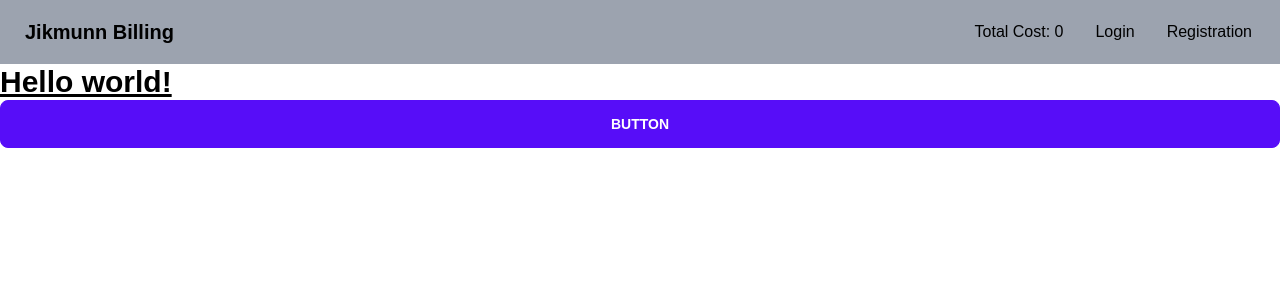
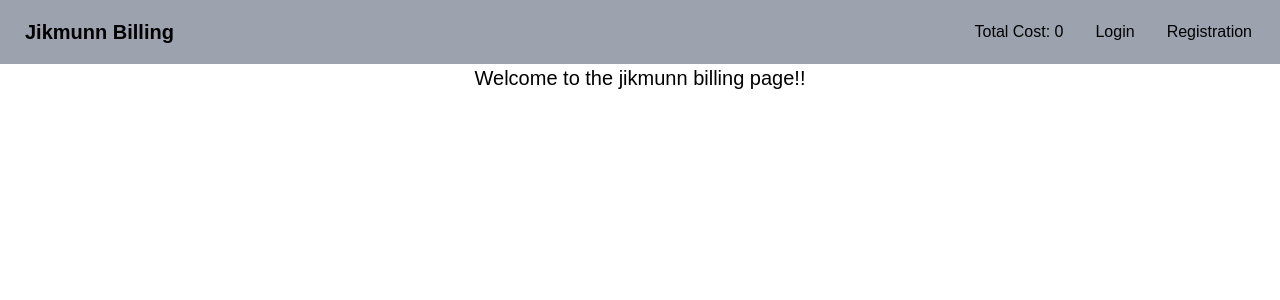
Before and after one commit to muhammad-jiku/jikmunn-billing-page-client, a React (Create React App) app: page / in a window 1280 px wide. Shown: the top 300 px of the page. Built offline with nearby package versions, Linux system fonts and the light colour scheme.

Commit message:
home component added

```diff
--- a/src/App.js
+++ b/src/App.js
@@ -1,12 +1,16 @@
+import { Route, Routes, useLocation } from 'react-router-dom';
 import './App.css';
+import Home from './components/Home/Home';
 import Navbar from './components/Shared/Navbar';
 
 function App() {
+  const location = useLocation();
   return (
     <div className="App">
       <Navbar />
-      <h1 className="text-3xl font-bold underline">Hello world!</h1>
-      <button className="btn btn-primary">Button</button>
+      <Routes location={location} key={location?.pathname}>
+        <Route path="/" element={<Home />} />
+      </Routes>
     </div>
   );
 }
```
